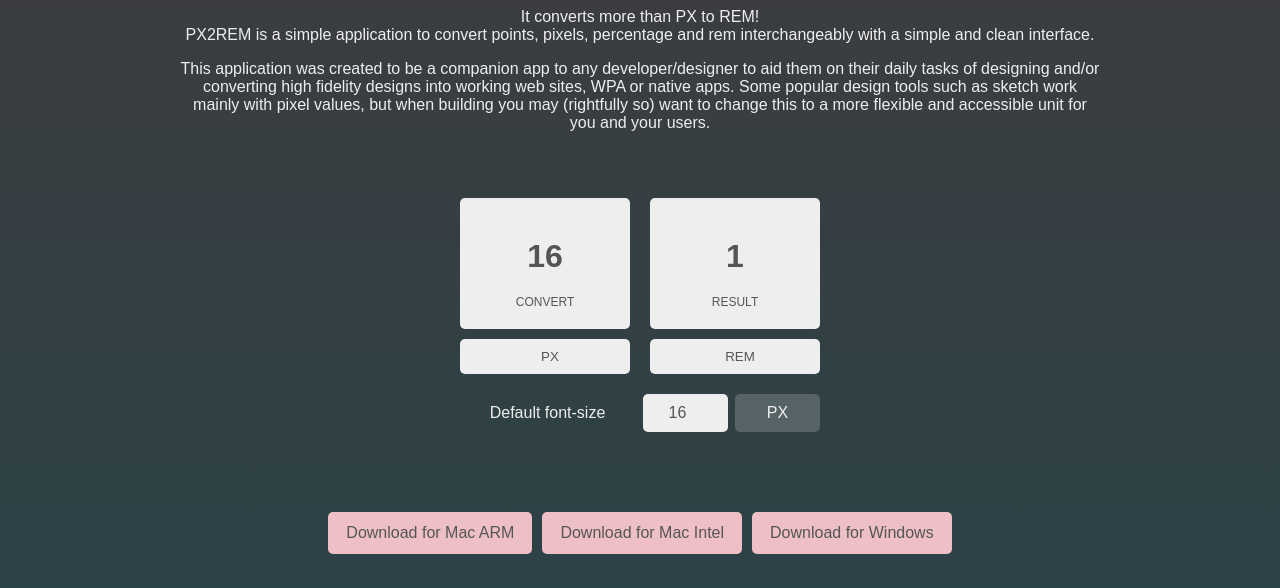
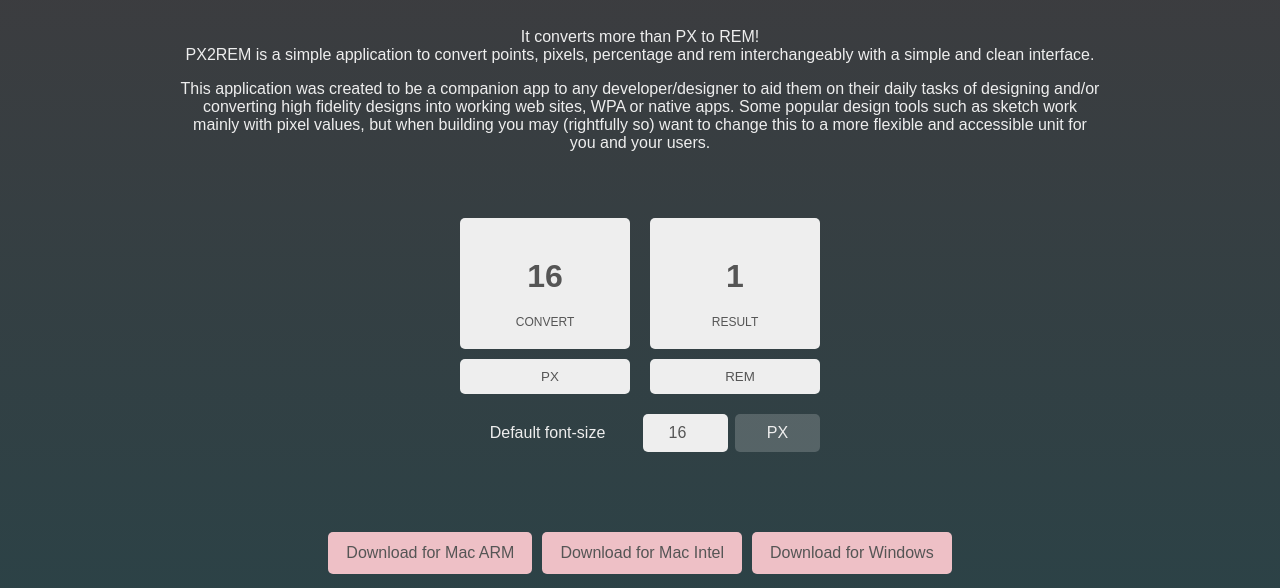
Before and after one commit to Mario-Duarte/PX2Rem, a Gatsby site: page / in a window 1280 px wide. Shown: the part 408-996 px from the top of the page. Built offline with nearby package versions, Linux system fonts and the light colour scheme; Gatsby itself is replaced by a stand-in of ours.

Commit message:
Changed padding on main container on tablet and desktop

```diff
--- a/src/components/Container/Main.js
+++ b/src/components/Container/Main.js
@@ -7,6 +7,10 @@ export const Main = styled(Container)`
     text-align: center;
     color: ${p=>p.theme.colors.lightCopy};
     max-width: 960px;
+
+    ${p => p.theme.media.sm} {
+        padding: 80px 20px;
+    }
 
     h1 {
         font-size: 3rem;
```
